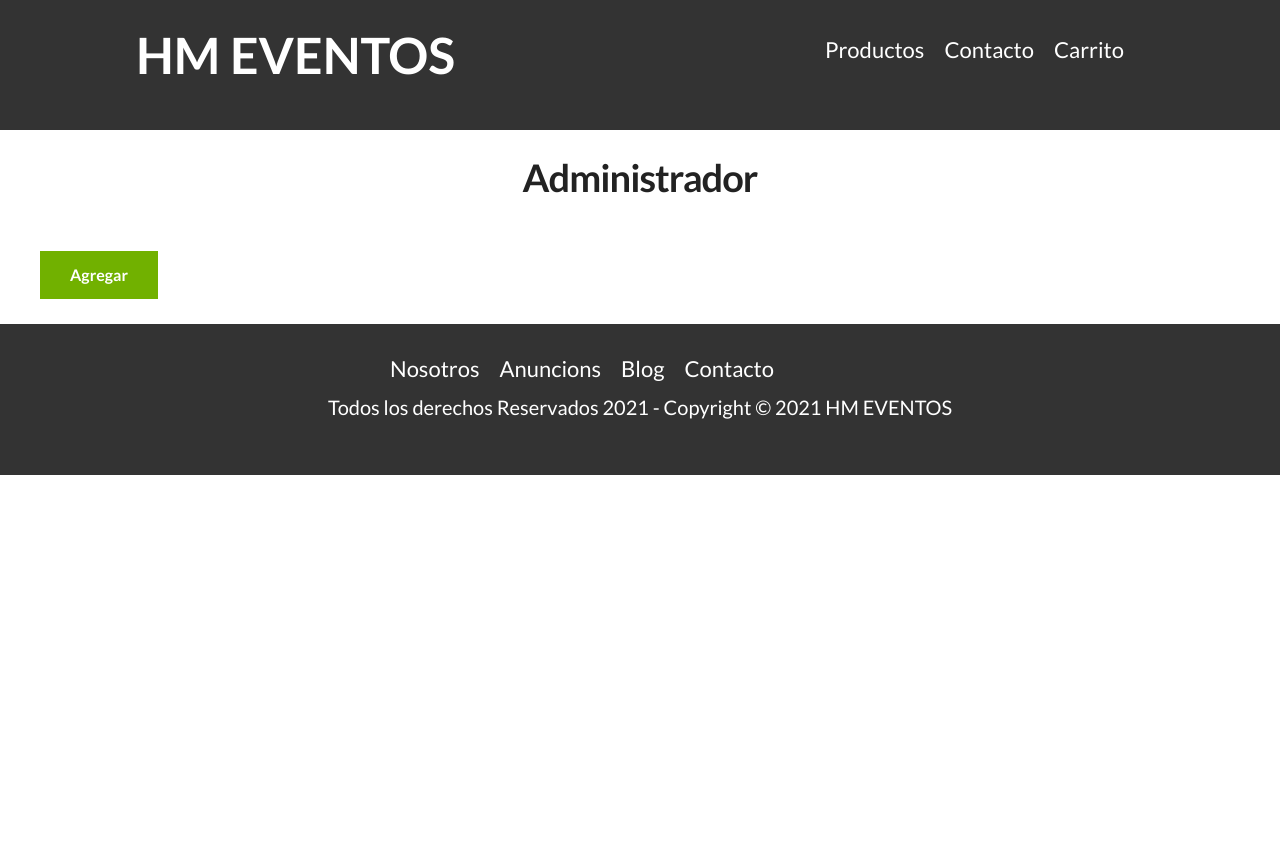
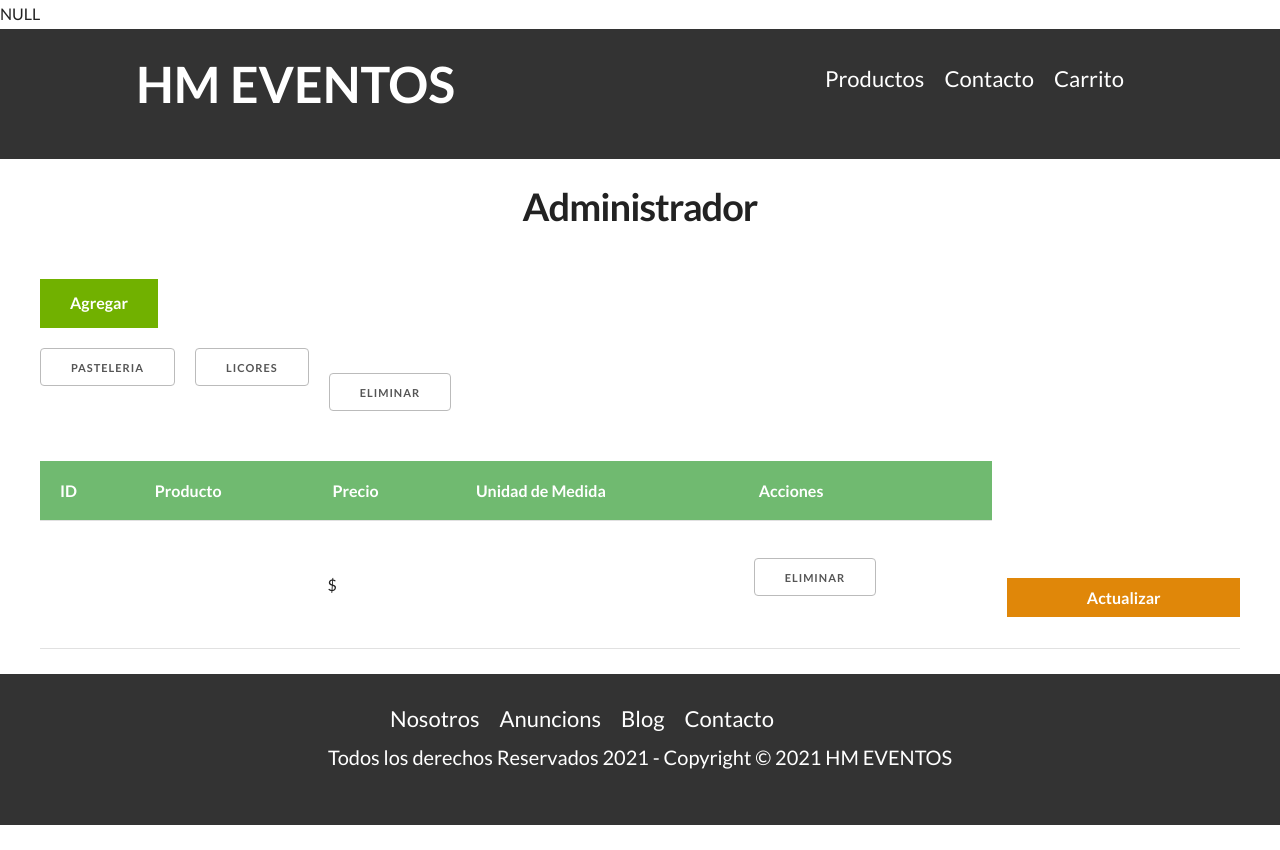
Before and after one commit to DavidEF1996/WebDesings, a PHP site: page /admin/ in a window 1280 px wide. Before the commit the page ends 475 px from the top, so only its background shows below. Run offline with PHP 8.4, Linux system fonts and the light colour scheme; tables that the repository leaves empty or names only in its code hold one stand-in row (values such as "Sample post"); data that the repository does not hold is empty.

Commit message:
listar terminado

```diff
--- a/bienesraices_inicio/admin/index.php
+++ b/bienesraices_inicio/admin/index.php
@@ -1,4 +1,21 @@
 <?php
+
+$tipoProductoSeleccionado = $_GET['id']??'licores';
+$id_eliminar = $_POST['id_eliminar'];
+var_dump($id_eliminar);
+
+require '../includes/config/database.php';
+$db = conectarBD();
+
+$query = "Select * from $tipoProductoSeleccionado";
+
+$resultado = mysqli_query($db, $query);
+$aux = substr($tipoProductoSeleccionado,0 ,3);
+
+if($_SERVER['REQUEST_METHOD']==='POST'){
+
+}
+
 
 $mensaje = $_GET['registrado']??null;
 
@@ -15,11 +32,62 @@ incluirTemplate('header');
         <p class="alerta exito">Producto Insertado Correctamente</p>
         <?php endif;?>
 
+        <div class="menuProductos">
+
+  <form method="GET" name="pasteleria" action="/admin/index.php">
+          <input type="hidden" name="id" value="pasteleria">
+          <input type="submit"  value="Pasteleria" >
+      </form>
+        <form method="GET" name="licores" action="/admin/index.php">
+          <input type="hidden" name="id" value="licores">
+          <input type="submit"  value="Licores" >
+      </form>
+      <form method="POST">
+                                    <input type="hidden" name="id_eliminar" value="hola">
+                                     <input type="submit" class="boton-rojo-block" value="Eliminar">
+                            </form>
+
+</div>
+
+
         <table class="productos">
+            <thead>
+                <tr>
+
+                <th>ID</th>
+                <th>Producto</th>
+                <th>Precio</th>
+                <th>Unidad de Medida</th>
+                <th>Acciones</th>
+                </tr>
+
+                <tbody>
+                    <?php while($propiedad = mysqli_fetch_assoc($resultado)): ?>
+                    <tr>
+                        <td><?php echo($propiedad['id_'.$aux])?></td>
+                        <td><?php echo ($propiedad['desc_'.$aux])?></td>
+                        <td>$<?php echo ($propiedad['precio_'.$aux])?></td>
+                        <td><?php echo ($propiedad['unidad_medida_'.$aux]) ?></td>
+                        <td>
+                            <form method="POST">
+                                    <input type="hidden" name="id_eliminar" value="hola">
+                                     <input type="submit" class="boton-rojo-block" value="Eliminar">
+                            </form>
+
+
+                        </td>
+                        <td>
+                        <a href="#" class="boton-amarillo-block">Actualizar</a>
+                        </td>
+                    </tr>
+                    <?php endwhile;?>
+                </tbody>
+            </thead>
 
         </table>
 </main>
 
 <?php
+mysqli_close($db);
 incluirTemplate('footer');
 ?>
--- a/bienesraices_inicio/build/css/internas/admin.css
+++ b/bienesraices_inicio/build/css/internas/admin.css
@@ -1,2 +1,2 @@
-.alerta{padding:.5rem;text-align:center;color:#fff;font-weight:700;text-transform:uppercase;margin:1rem 0}.alerta.error{background-color:#dd5142}.alerta.exito{background-color:#84ae84}
+.alerta{padding:.5rem;text-align:center;color:#fff;font-weight:700;text-transform:uppercase;margin:1rem 0}.alerta.error{background-color:#dd5142}.alerta.exito{background-color:#84ae84}table.productos{margin-top:1rem;width:100%;border-spacing:0;display:table}table.productos thead{background-color:#70ba70}table.productos thead th{color:#fff;padding:2rem}.menuProductos{margin-top:2rem;display:flex;-moz-column-gap:2rem;column-gap:2rem}
 /*# sourceMappingURL=admin.css.map */
--- a/bienesraices_inicio/src/scss/base/_botones.scss
+++ b/bienesraices_inicio/src/scss/base/_botones.scss
@@ -13,3 +13,10 @@
 .boton-ocultar {
   @include botonPequeno($amarillo, block);
 }
+
+.boton-rojo-block {
+  @include boton($rojo, block);
+}
+.boton-verde-block {
+  @include boton($verde, block);
+}
--- a/bienesraices_inicio/src/scss/base/_variables.scss
+++ b/bienesraices_inicio/src/scss/base/_variables.scss
@@ -16,6 +16,7 @@ $verde: #71b100;
 $blanco: #ffffff;
 $gris: #e1e1e1;
 $grisOscuro: #333333;
+$rojo: red;
 
 $separacion: 5rem;
 
--- a/bienesraices_inicio/src/scss/internas/admin.scss
+++ b/bienesraices_inicio/src/scss/internas/admin.scss
@@ -14,3 +14,26 @@
     background-color: rgb(132, 174, 132);
   }
 }
+
+table.productos {
+  margin-top: 1rem;
+  width: 100%;
+  border-spacing: 0;
+
+  display: table;
+
+  thead {
+    background-color: rgb(112, 186, 112);
+
+    th {
+      color: white;
+      padding: 2rem;
+    }
+  }
+}
+
+.menuProductos {
+  margin-top: 2rem;
+  display: flex;
+  column-gap: 2rem;
+}
```
Also changed, not shown: bienesraices_inicio/build/css/app.css, 2 other files.
